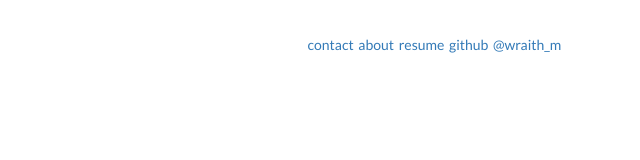
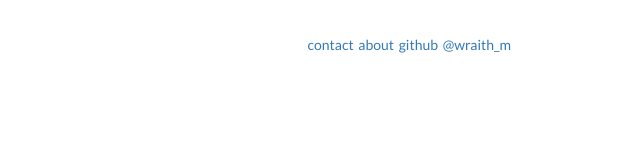
Before and after one commit to chicagohaskell/chicagohaskell.com-hakyll, a plain HTML site: page templates/default.html in a window 1280 px wide. Shown: the full height of the page, 640-1280 px from the left. Drawn offline with nearby package versions, Linux system fonts and the light colour scheme; files that its build step writes are made by us from their sources.

Commit message:
Not looking for job. No resume included.

```diff
--- a/templates/default.html
+++ b/templates/default.html
@@ -32,7 +32,6 @@
           <h3>
             <a href="/contact.html">contact</a>
             <a href="/about.html">about</a>
-            <a href="/resume.html">resume</a>
             <a href="https://www.github.com/WraithM" target="_blank">github</a>
             <a href="https://www.twitter.com/wraith_m" target="_blank">@wraith_m</a>
           </h3>
```
